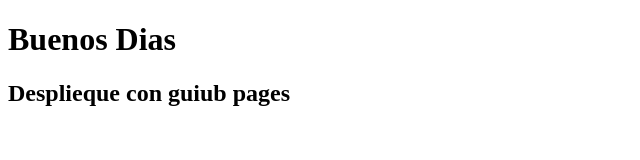
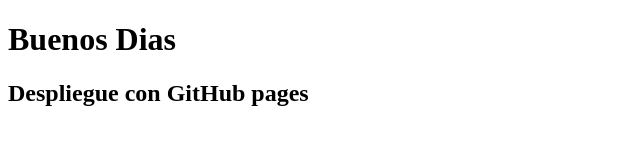
Before and after one commit to Djblanco201/pagina2, a plain HTML site: page index.html in a window 1280 px wide. Shown: the whole page, without its empty margins (0-640 px from the left). Drawn offline with Linux system fonts and the light colour scheme.

Commit message:
commit inicial: subida de index.html

```diff
--- a/index.html
+++ b/index.html
@@ -7,6 +7,6 @@
 </head>
 <body>
     <h1>Buenos Dias</h1>
-    <h2>Desplieque con guiub pages</h2>
+    <h2>Despliegue con GitHub pages</h2>
 </body>
 </html>
```
